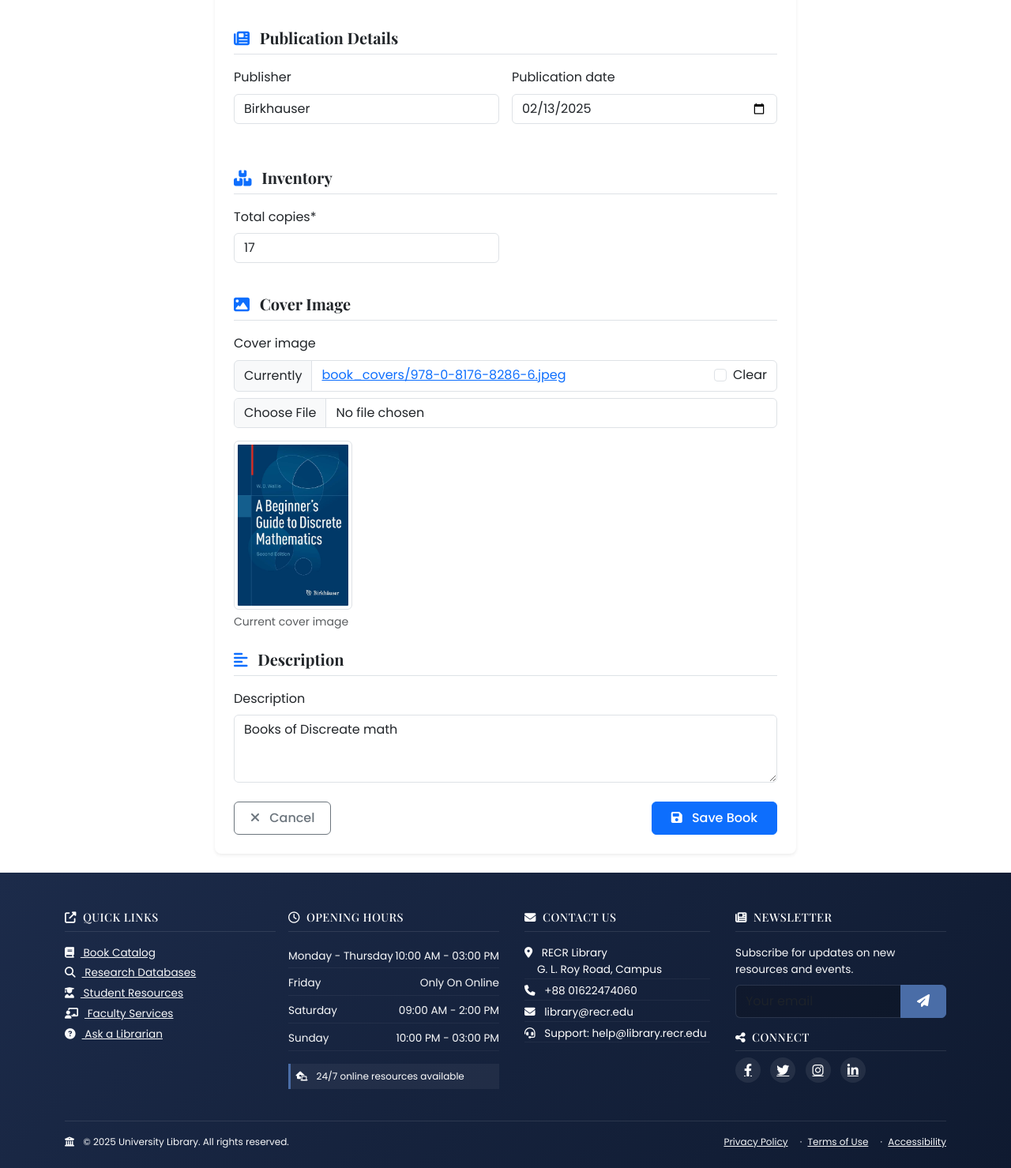
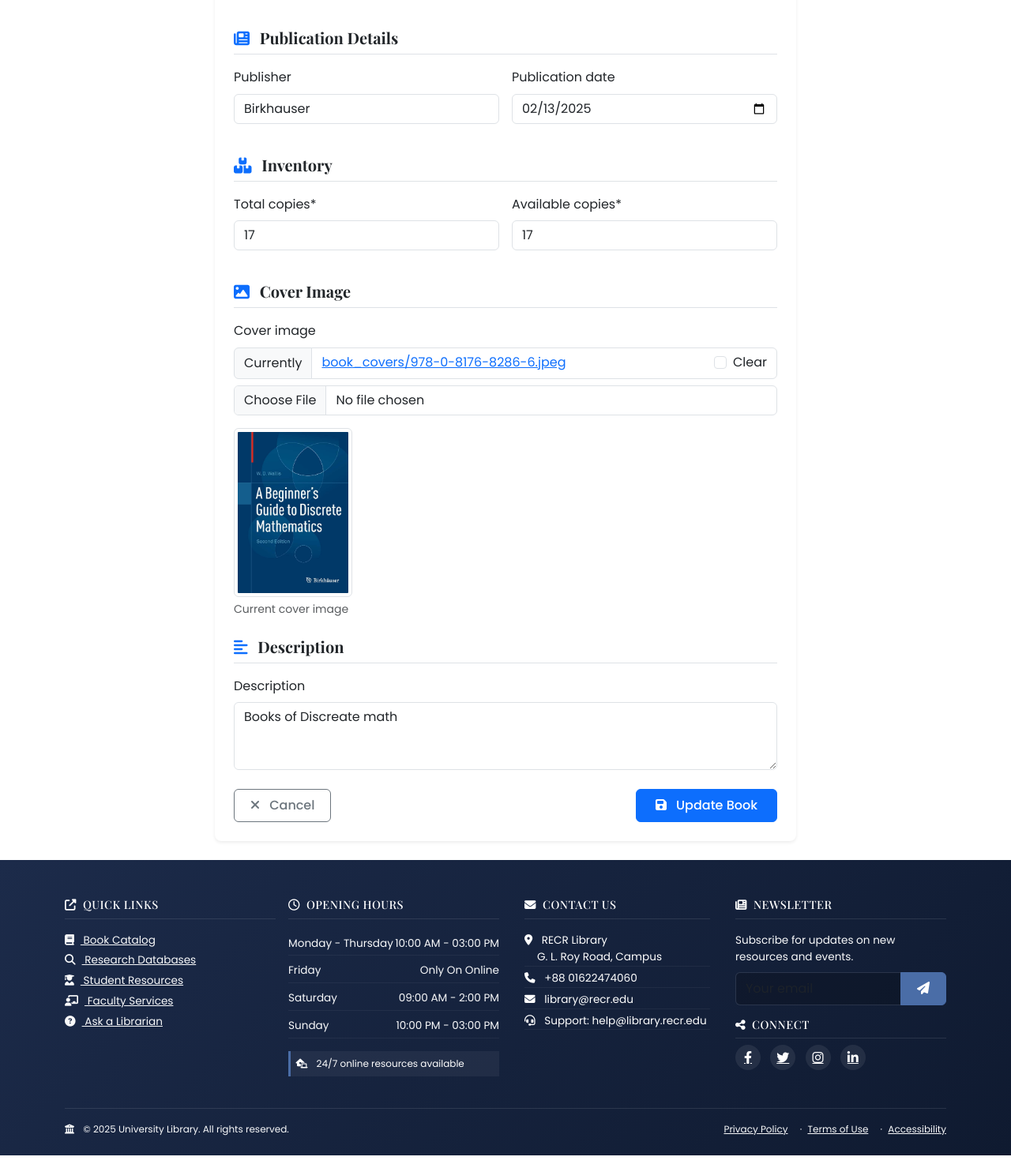
Before and after one commit to hasib9963/unilib, a Django app: page /books/20/update/ in a window 1280 px wide. Shown: the part 412-1891 px from the top of the page at 79% size. Run offline with Django 5.2, Linux system fonts and the light colour scheme; a user stored in the database is signed in; data comes from the database, SQL or seed files in the repository; both versions use the stored data as it was after the commit; some libraries are stand-ins or nearby versions.

Commit message:
separate add book and update book funcationality

```diff
--- a/books/forms.py
+++ b/books/forms.py
@@ -3,16 +3,51 @@
 from django import forms
 from .models import Book, Category
 
+# class BookForm(forms.ModelForm):
+#     class Meta:
+#         model = Book
+#         fields = ['title', 'author', 'isbn', 'publisher', 'category',
+#                   'publication_date', 'total_copies', 'cover_image', 'description']
+#         widgets = {
+#             'publication_date': forms.DateInput(attrs={'type': 'date'}),
+#             'description': forms.Textarea(attrs={'rows': 3}),
+#         }
+
+
+# forms.py
+#
+
+# forms.py
 class BookForm(forms.ModelForm):
+    def __init__(self, *args, **kwargs):
+        self.is_create = kwargs.pop('is_create', False)
+        super().__init__(*args, **kwargs)
+
+        # For creation, exclude available_copies field as it's set automatically by the model
+        if self.is_create:
+            self.fields.pop('available_copies', None)
+
     class Meta:
         model = Book
         fields = ['title', 'author', 'isbn', 'publisher', 'category',
-                  'publication_date', 'total_copies', 'cover_image', 'description']
+                  'publication_date', 'total_copies', 'available_copies', 'cover_image', 'description']
         widgets = {
             'publication_date': forms.DateInput(attrs={'type': 'date'}),
             'description': forms.Textarea(attrs={'rows': 3}),
         }
 
+    def clean(self):
+        cleaned_data = super().clean()
+
+        # Only validate available_copies if it exists in the form (for updates)
+        if 'available_copies' in cleaned_data and 'total_copies' in cleaned_data:
+            available_copies = cleaned_data.get('available_copies')
+            total_copies = cleaned_data.get('total_copies')
+
+            if available_copies > total_copies:
+                self.add_error('available_copies', "Available copies cannot exceed total copies.")
+
+        return cleaned_data
 class CategoryForm(forms.ModelForm):
     class Meta:
         model = Category
--- a/books/templates/books/book_form.html
+++ b/books/templates/books/book_form.html
@@ -54,15 +54,6 @@
                                 <div class="col-md-6">
                                     {{ form.publication_date|as_crispy_field }}
                                 </div>
-                                <div class="col-md-4">
-                                    {% comment %} {{ form.pages|as_crispy_field }} {% endcomment %}
-                                </div>
-                                <div class="col-md-4">
-                                    {% comment %} {{ form.language|as_crispy_field }} {% endcomment %}
-                                </div>
-                                <div class="col-md-4">
-                                    {% comment %} {{ form.edition|as_crispy_field }} {% endcomment %}
-                                </div>
                             </div>
                         </div>
 
@@ -76,10 +67,23 @@
                                 <div class="col-md-6">
                                     {{ form.total_copies|as_crispy_field }}
                                 </div>
+                                {% if form.available_copies %}
                                 <div class="col-md-6">
-                                    {% comment %} {{ form.available_copies|as_crispy_field }} {% endcomment %}
+                                    {{ form.available_copies|as_crispy_field }}
                                 </div>
+                                {% endif %}
                             </div>
+                            {% if form.available_copies %}
+                            <div class="alert alert-info mt-3">
+                                <i class="fas fa-info-circle me-2"></i>
+                                Note: Available copies cannot exceed total copies. If you reduce total copies, available copies will be adjusted automatically if needed.
+                            </div>
+                            {% else %}
+                            <div class="alert alert-info mt-3">
+                                <i class="fas fa-info-circle me-2"></i>
+                                Note: For new books, available copies will be set equal to total copies automatically.
+                            </div>
+                            {% endif %}
                         </div>
 
                         <!-- Cover Image -->
@@ -115,7 +119,8 @@
                                 <i class="fas fa-times me-2"></i> Cancel
                             </a>
                             <button type="submit" class="btn btn-primary px-4" id="submit-button">
-                                <i class="fas fa-save me-2"></i> Save Book
+                                <i class="fas fa-save me-2"></i>
+                                {% if form.instance.pk %}Update Book{% else %}Add Book{% endif %}
                             </button>
                         </div>
                     </form>
@@ -203,19 +239,27 @@
         });
     }
 
-    // Auto-calculate available copies if total copies changes
+    // Auto-calculate available copies if total copies changes (only for update forms)
     const totalCopiesInput = document.getElementById('id_total_copies');
     const availableCopiesInput = document.getElementById('id_available_copies');
 
     if (totalCopiesInput && availableCopiesInput) {
         totalCopiesInput.addEventListener('change', function() {
-            if (!availableCopiesInput.value || availableCopiesInput.value > this.value) {
+            if (parseInt(availableCopiesInput.value) > parseInt(this.value)) {
                 availableCopiesInput.value = this.value;
+            }
+        });
+
+        // Also validate on available copies change
+        availableCopiesInput.addEventListener('change', function() {
+            if (parseInt(this.value) > parseInt(totalCopiesInput.value)) {
+                alert("Available copies cannot exceed total copies. Adjusting value.");
+                this.value = totalCopiesInput.value;
             }
         });
     }
 
-    // Form submission handling with loading spinner and delay
+    // Form submission handling with loading spinner
     const form = document.getElementById('book-form');
     if (form) {
         form.addEventListener('submit', function(e) {
@@ -224,20 +268,35 @@
                 // Store original button HTML
                 const originalButtonHTML = submitButton.innerHTML;
 
-                // Show loading state
-                submitButton.innerHTML = '<i class="fas fa-spinner fa-spin me-2"></i> Saving...';
+                // Show loading state with appropriate text
+                const actionText = "{% if form.instance.pk %}Updating{% else %}Adding{% endif %}";
+                submitButton.innerHTML = `<i class="fas fa-spinner fa-spin me-2"></i> ${actionText}...`;
                 submitButton.disabled = true;
 
-                // Add delay to see the spinner (demo only - remove in production)
-                e.preventDefault();
-                setTimeout(function() {
-                    // After delay, submit the form
-                    form.submit();
-                }, 2000); // 2 second delay
+                // Let the form submit normally - the spinner will show until the page redirects
+            }
+        });
+    }
 
-                // In production, remove the e.preventDefault() and setTimeout
-                // and just let the form submit normally
+    // Scroll to Top Button Functionality
+    const scrollButton = document.getElementById('scroll-to-top');
+
+    if (scrollButton) {
+        // Show button when scrolling down
+        window.addEventListener('scroll', function() {
+            if (window.pageYOffset > 300) {
+                scrollButton.style.display = 'block';
+            } else {
+                scrollButton.style.display = 'none';
             }
+        });
+
+        // Scroll to top when clicked
+        scrollButton.addEventListener('click', function() {
+            window.scrollTo({
+                top: 0,
+                behavior: 'smooth'
+            });
         });
     }
 });
--- a/books/views.py
+++ b/books/views.py
@@ -59,6 +59,21 @@
     model = Book
     template_name = 'books/book_detail.html'
 
+# class BookCreateView(LoginRequiredMixin, UserPassesTestMixin, CreateView):
+#     model = Book
+#     form_class = BookForm
+#     template_name = 'books/book_form.html'
+#     success_url = reverse_lazy('book-list')
+
+#     def test_func(self):
+#         return self.request.user.is_admin or self.request.user.is_librarian
+
+#     def form_valid(self, form):
+#         form.instance.added_by = self.request.user
+#         messages.success(self.request, 'Book added successfully!')
+#         return super().form_valid(form)
+
+# views.py
 class BookCreateView(LoginRequiredMixin, UserPassesTestMixin, CreateView):
     model = Book
     form_class = BookForm
@@ -68,12 +83,41 @@
     def test_func(self):
         return self.request.user.is_admin or self.request.user.is_librarian
 
+    def get_form_kwargs(self):
+        kwargs = super().get_form_kwargs()
+        kwargs['is_create'] = True  # Pass flag to form to indicate creation
+        return kwargs
+
     def form_valid(self, form):
         form.instance.added_by = self.request.user
         messages.success(self.request, 'Book added successfully!')
         return super().form_valid(form)
 
+# class BookUpdateView(LoginRequiredMixin, UserPassesTestMixin, UpdateView):
+#     model = Book
+#     form_class = BookForm
+#     template_name = 'books/book_form.html'
 
+#     def test_func(self):
+#         return self.request.user.is_admin or self.request.user.is_librarian
+
+#     def form_valid(self, form):
+#         # Get the original book instance to check if total_copies changed
+#         original_book = Book.objects.get(pk=self.object.pk)
+
+#         # If total copies decreased, adjust available copies if needed
+#         if form.cleaned_data['total_copies'] < original_book.total_copies:
+#             if form.cleaned_data['available_copies'] > form.cleaned_data['total_copies']:
+#                 form.instance.available_copies = form.cleaned_data['total_copies']
+
+#         messages.success(self.request, 'Book updated successfully!')
+#         return super().form_valid(form)
+
+#     def get_success_url(self):
+#         return reverse_lazy('book-detail', kwargs={'pk': self.object.pk})
+
+
+# views.py
 class BookUpdateView(LoginRequiredMixin, UserPassesTestMixin, UpdateView):
     model = Book
     form_class = BookForm
@@ -82,20 +126,17 @@
     def test_func(self):
         return self.request.user.is_admin or self.request.user.is_librarian
 
+    def get_form_kwargs(self):
+        kwargs = super().get_form_kwargs()
+        kwargs['is_create'] = False  # Pass flag to form to indicate update
+        return kwargs
+
     def form_valid(self, form):
         messages.success(self.request, 'Book updated successfully!')
         return super().form_valid(form)
 
-    def get_initial(self):
-        book = get_object_or_404(Book, pk=self.kwargs['pk'])
-        return {
-            'book': book,
-        }
-
     def get_success_url(self):
-        return reverse_lazy('book-detail', kwargs={'pk': self.object.pk})  # ✅ fixed
-
-
+        return reverse_lazy('book-detail', kwargs={'pk': self.object.pk})
 class BookDeleteView(LoginRequiredMixin, UserPassesTestMixin, DeleteView):
     model = Book
     template_name = 'books/book_confirm_delete.html'
```
Also changed, not shown: other parts of books/templates/books/book_form.html (+31 -0 lines), db.sqlite3.
